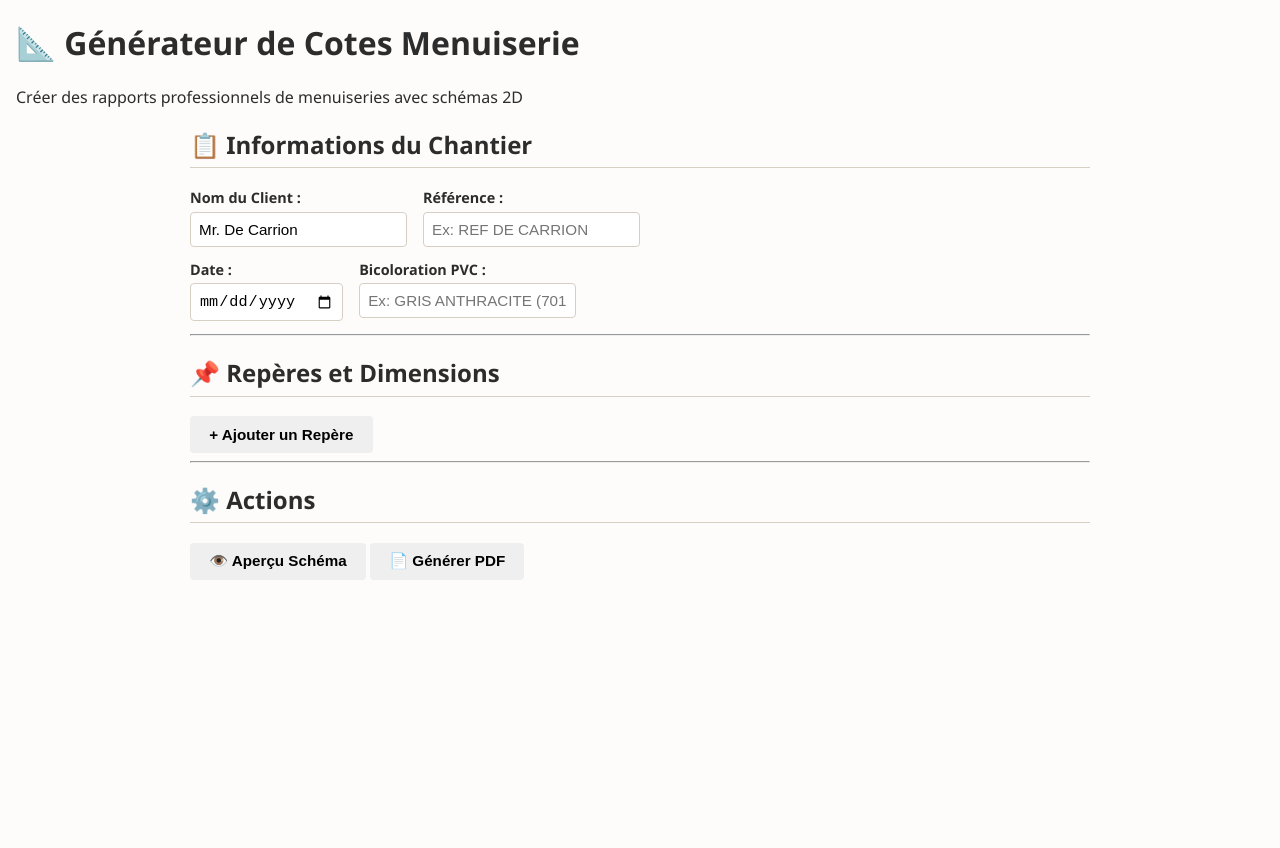
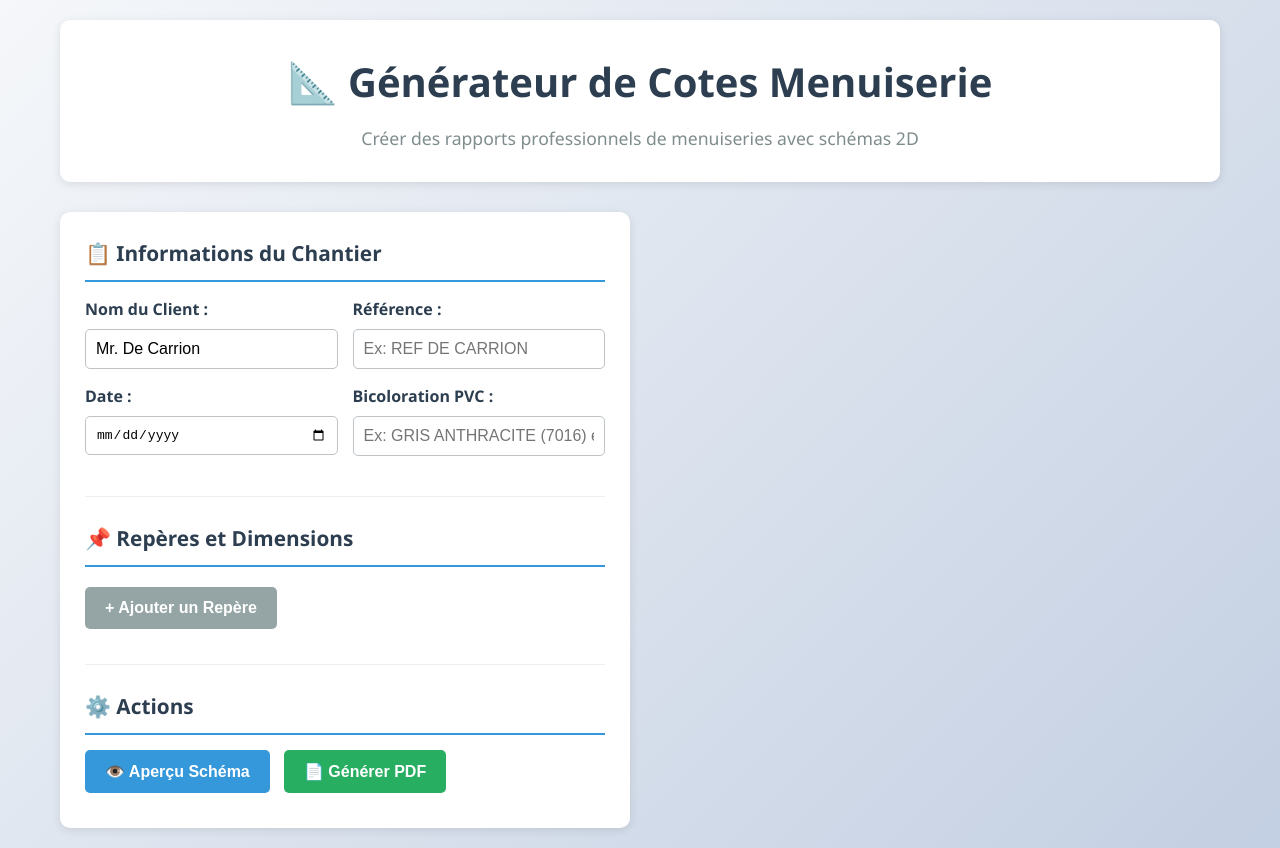
Before and after one commit to ElieRod/cotes-menuiserie, a plain HTML site: page index.html in a window 1280 px wide. Before the commit the page ends 800 px from the top, so only its background shows below. Drawn offline with Linux system fonts and the light colour scheme; a script that the page names is missing.

Commit message:
Améliorer le CSS avec mise en page professionnelle

```diff
--- a/style.css
+++ b/style.css
@@ -1,129 +1,252 @@
-:root {
-  --color-bg: #fdfcfb;
-  --color-primary: #2c2c2c;
-  --color-accent: #7a5c3e;
-  --color-border: #d8cfc4;
-}
-
 * {
+    margin: 0;
+    padding: 0;
     box-sizing: border-box;
 }
 
 body {
-  font-family: 'Segoe UI', Arial, sans-serif;
-  background: var(--color-bg);
-  color: var(--color-primary);
-  margin: 0;
-  padding: 0 1rem 3rem;
+    font-family: 'Segoe UI', Tahoma, Geneva, Verdana, sans-serif;
+    background: linear-gradient(135deg, #f5f7fa 0%, #c3cfe2 100%);
+    color: #333;
+    line-height: 1.6;
 }
 
-.app-header {
-  text-align: center;
-  padding: 2rem 0 1rem;
-  border-bottom: 2px solid var(--color-border);
-  margin-bottom: 1.5rem;
+.container {
+    max-width: 1200px;
+    margin: 0 auto;
+    padding: 20px;
 }
 
-.app-header h1 {
-  margin: 0;
-  font-size: 1.8rem;
+header {
+    background: white;
+    border-radius: 10px;
+    padding: 30px;
+    margin-bottom: 30px;
+    box-shadow: 0 2px 10px rgba(0,0,0,0.1);
+    text-align: center;
 }
 
-.subtitle {
-  color: #666;
-  margin-top: 0.3rem;
+header h1 {
+    color: #2c3e50;
+    margin-bottom: 10px;
+    font-size: 2.5em;
+}
+
+header p {
+    color: #7f8c8d;
+    font-size: 1.1em;
 }
 
 main {
-  max-width: 900px;
-  margin: 0 auto;
+    display: grid;
+    grid-template-columns: 1fr 1fr;
+    gap: 20px;
 }
 
-section {
-  margin-bottom: 2rem;
+.form-section, .preview-section {
+    background: white;
+    border-radius: 10px;
+    padding: 25px;
+    box-shadow: 0 2px 10px rgba(0,0,0,0.1);
 }
 
-h2 {
-  border-bottom: 1px solid var(--color-border);
-  padding-bottom: 0.4rem;
+.form-section h2, .preview-section h2 {
+    color: #2c3e50;
+    margin: 20px 0 15px 0;
+    border-bottom: 2px solid #3498db;
+    padding-bottom: 10px;
+    font-size: 1.3em;
+}
+
+.form-section h2:first-child {
+    margin-top: 0;
 }
 
 .form-row {
-  display: flex;
-  flex-wrap: wrap;
-  gap: 1rem;
-  margin-bottom: 0.8rem;
+    display: grid;
+    grid-template-columns: 1fr 1fr;
+    gap: 15px;
 }
 
-.form-row label {
-  flex: 1 1 200px;
-  display: flex;
-  flex-direction: column;
-  font-size: 0.9rem;
-  font-weight: 600;
+.form-group {
+    margin-bottom: 15px;
 }
 
-input, select, textarea {
-  margin-top: 0.3rem;
-  padding: 0.5rem;
-  border: 1px solid var(--color-border);
-  border-radius: 4px;
-  font-size: 0.95rem;
+.form-group label {
+    display: block;
+    margin-bottom: 6px;
+    font-weight: 600;
+    color: #2c3e50;
+}
+
+.form-group input,
+.form-group select {
+    width: 100%;
+    padding: 10px;
+    border: 1px solid #bdc3c7;
+    border-radius: 5px;
+    font-size: 1em;
+    transition: border-color 0.3s;
+}
+
+.form-group input:focus,
+.form-group select:focus {
+    outline: none;
+    border-color: #3498db;
+    box-shadow: 0 0 5px rgba(52, 152, 219, 0.3);
+}
+
+.reperes-container {
+    margin: 20px 0;
 }
 
 .repere-card {
-  background: white;
-  border: 1px solid var(--color-border);
+    background: #f8f9fa;
+    border: 2px solid #ecf0f1;
     border-radius: 8px;
-  padding: 1.2rem;
-  margin-bottom: 1.2rem;
-  box-shadow: 0 2px 6px rgba(0,0,0,0.05);
+    padding: 15px;
+    margin-bottom: 15px;
+    transition: border-color 0.3s;
+}
+
+.repere-card:hover {
+    border-color: #3498db;
 }
 
 .repere-header {
     display: flex;
     justify-content: space-between;
     align-items: center;
-  margin-bottom: 0.8rem;
+    margin-bottom: 15px;
 }
 
 .repere-header h3 {
-  margin: 0;
-  color: var(--color-accent);
+    color: #2c3e50;
+    font-size: 1.1em;
 }
 
-button {
+.btn-remove {
+    background: #e74c3c;
+    color: white;
+    border: none;
+    padding: 5px 10px;
+    border-radius: 4px;
     cursor: pointer;
-  border: none;
-  border-radius: 4px;
-  padding: 0.6rem 1.2rem;
-  font-size: 0.95rem;
-  font-weight: 600;
+    font-size: 0.9em;
+    transition: background 0.3s;
 }
 
-#ajouterRepere {
-  background: var(--color-accent);
+.btn-remove:hover {
+    background: #c0392b;
+}
+
+.repere-fields {
+    display: grid;
+    grid-template-columns: 1fr 1fr;
+    gap: 10px;
+}
+
+.repere-fields .form-group {
+    margin-bottom: 0;
+}
+
+hr {
+    border: none;
+    border-top: 1px solid #ecf0f1;
+    margin: 25px 0;
+}
+
+.btn {
+    padding: 12px 20px;
+    border: none;
+    border-radius: 5px;
+    cursor: pointer;
+    font-size: 1em;
+    font-weight: 600;
+    transition: all 0.3s;
+    margin-right: 10px;
+    margin-bottom: 10px;
+}
+
+.btn-primary {
+    background: #3498db;
     color: white;
 }
 
-.supprimer-repere {
-  background: #c0392b;
-  color: white;
-  padding: 0.3rem 0.7rem;
-  font-size: 0.8rem;
+.btn-primary:hover {
+    background: #2980b9;
+    transform: translateY(-2px);
+    box-shadow: 0 4px 8px rgba(52, 152, 219, 0.3);
 }
 
-.actions {
-  text-align: center;
+.btn-success {
+    background: #27ae60;
+    color: white;
 }
 
-#genererPdf {
-  background: #2c2c2c;
-  color: white;
-  font-size: 1.1rem;
-  padding: 0.8rem 2rem;
+.btn-success:hover {
+    background: #229954;
+    transform: translateY(-2px);
+    box-shadow: 0 4px 8px rgba(39, 174, 96, 0.3);
 }
 
-#genererPdf:hover {
-  background: var(--color-accent);
+.btn-secondary {
+    background: #95a5a6;
+    color: white;
 }
+
+.btn-secondary:hover {
+    background: #7f8c8d;
+}
+
+.preview-section {
+    grid-column: 1 / -1;
+    max-height: 80vh;
+    overflow-y: auto;
+}
+
+#schemaContainer {
+    display: flex;
+    justify-content: center;
+    align-items: center;
+    margin-top: 20px;
+    padding: 20px;
+    background: #f8f9fa;
+    border-radius: 8px;
+    min-height: 400px;
+}
+
+svg {
+    border: 1px solid #bdc3c7;
+    background: white;
+    border-radius: 5px;
+}
+
+.schema-text {
+    font-family: Arial, sans-serif;
+    font-size: 12px;
+}
+
+@media (max-width: 1024px) {
+    main {
+        grid-template-columns: 1fr;
+    }
+
+    .form-row {
+        grid-template-columns: 1fr;
+    }
+
+    .repere-fields {
+        grid-template-columns: 1fr;
+    }
+}
+
+@media print {
+    body {
+        background: white;
+    }
+
+    .btn, .preview-section {
+        display: none;
+    }
+}
```
Lines whose indentation alone changed are shown as unchanged.
